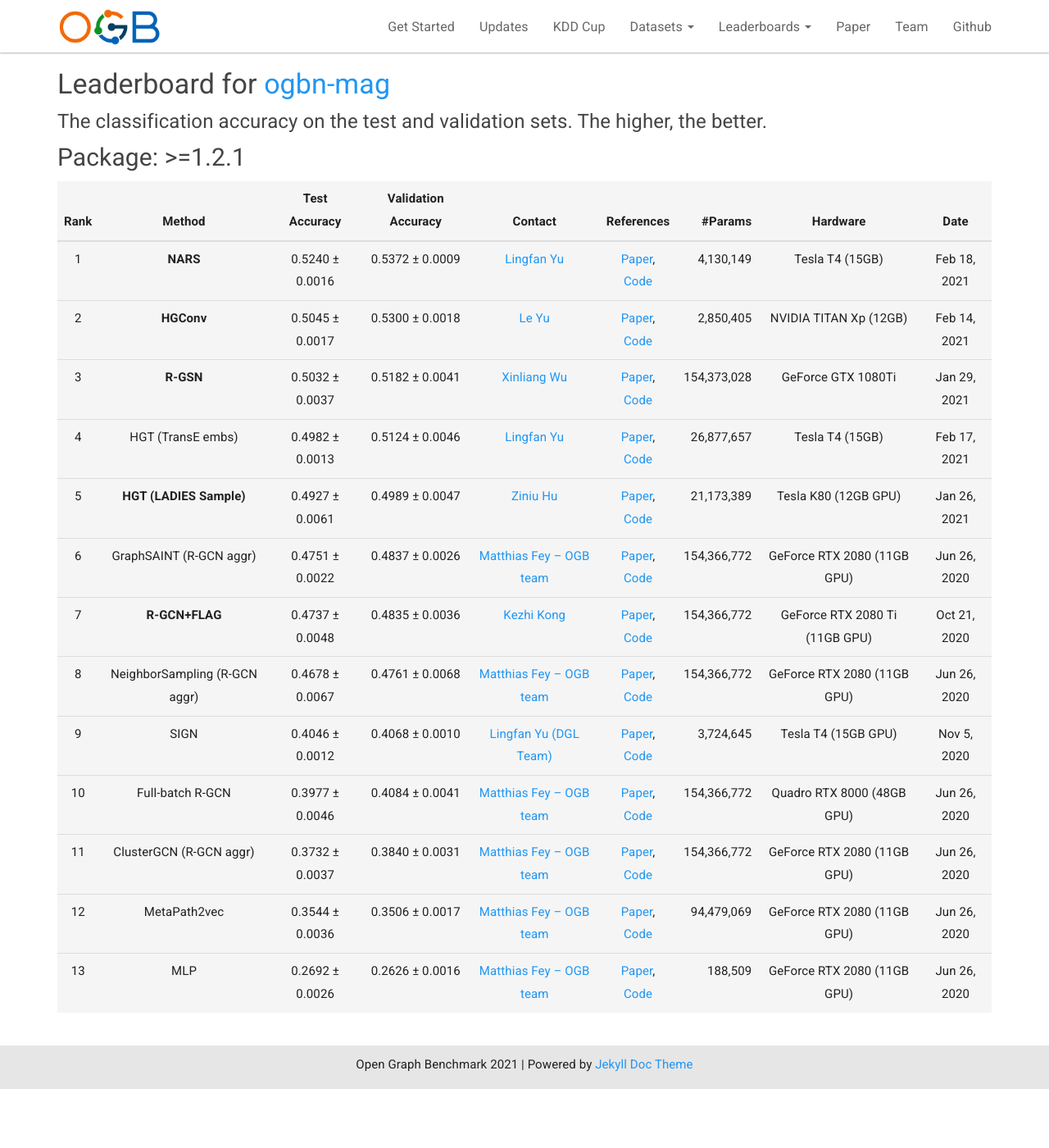
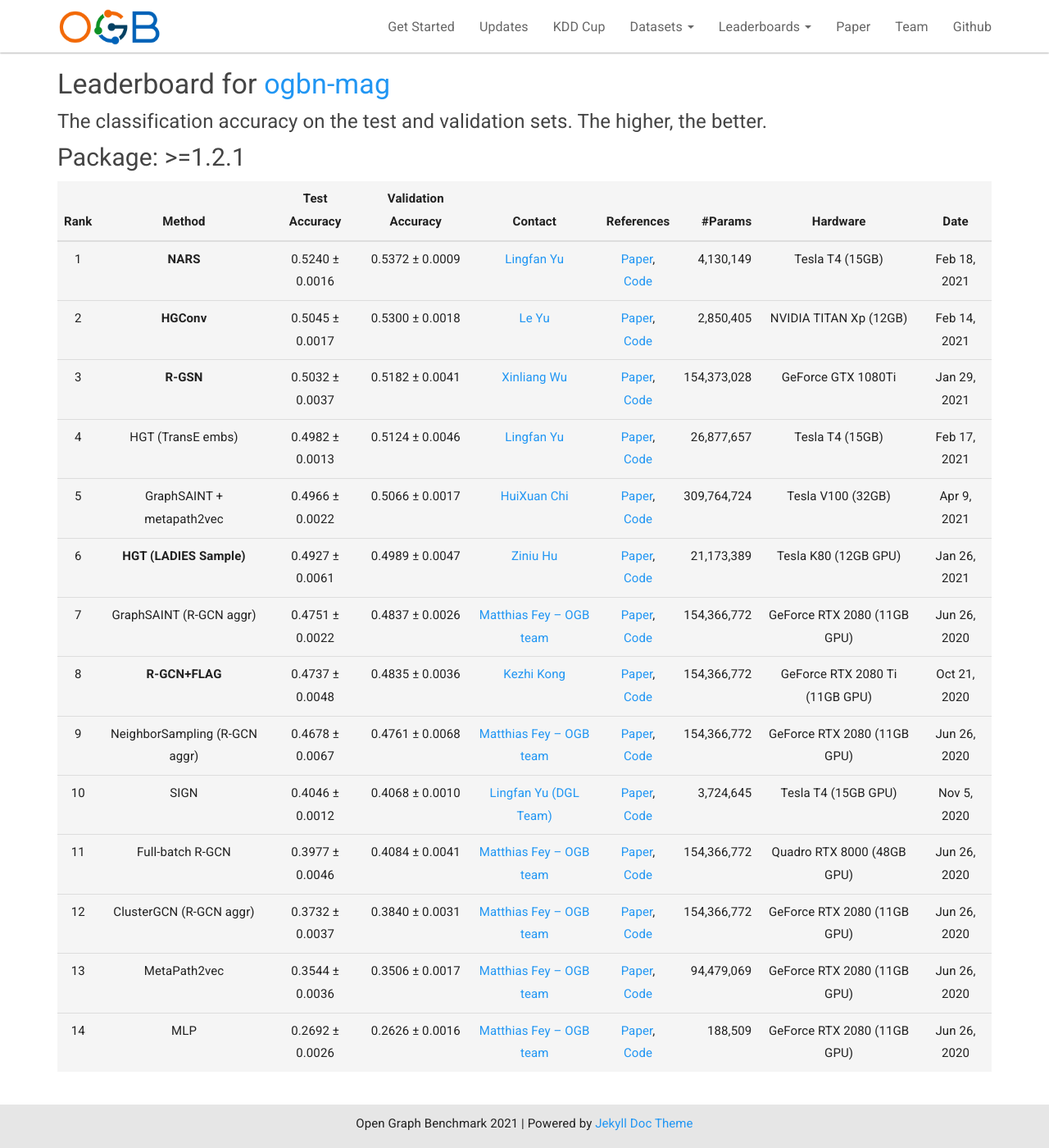
Before and after one commit to snap-stanford/ogb-web, a Jekyll site: the page built from _docs/leaderboard/leader_nodeprop.md, in a window 1280 px wide and 1400 px high, scrolled down 7867 px. Shown: the whole window at 82% size. Built offline with Jekyll 4.4.1, drawn with Linux system fonts in a browser that asks for light colours; before the commit the page ends 9195 px from its top, so only the background shows below that.

Commit message:
updateleaderboard

```diff
--- a/_docs/leaderboard/leader_nodeprop.md
+++ b/_docs/leaderboard/leader_nodeprop.md
@@ -173,12 +173,13 @@ The **bold** method name indicates that the implementation is **official** (by t
 |  2  |  **HGConv**  | 0.5045 ± 0.0017   | 0.5300 ± 0.0018 |[Le Yu](mailto:yule@buaa.edu.cn) | [Paper](https://arxiv.org/abs/2012.14722), [Code](https://github.com/yule-BUAA/HGConv.git) | 2,850,405 | NVIDIA TITAN Xp (12GB) | Feb 14, 2021 |
 |  3  |  **R-GSN**  | 0.5032 ± 0.0037   | 0.5182 ± 0.0041 |[Xinliang Wu](mailto:912251635@qq.com) | [Paper](https://arxiv.org/pdf/1703.06103.pdf), [Code](https://github.com/xjtuwxliang/R-GSN/tree/main) | 154,373,028 | GeForce GTX 1080Ti | Jan 29, 2021 |
 |  4  |  HGT (TransE embs)  | 0.4982 ± 0.0013   | 0.5124 ± 0.0046 | [Lingfan Yu](mailto:ly979@nyu.edu) | [Paper](https://arxiv.org/pdf/2003.01332.pdf), [Code](https://github.com/lingfanyu/pyHGT/tree/master/ogbn-mag) | 26,877,657 | Tesla T4 (15GB) | Feb 17, 2021 |
-|  5  |  **HGT (LADIES Sample)**  | 0.4927 ± 0.0061   | 0.4989 ± 0.0047 |[Ziniu Hu](mailto:bull@cs.ucla.edu) | [Paper](https://arxiv.org/abs/2003.01332), [Code](https://github.com/acbull/pyHGT/tree/master/ogbn-mag) | 21,173,389 | Tesla K80 (12GB GPU) | Jan 26, 2021 |
-|  6  |  GraphSAINT (R-GCN aggr)  | 0.4751 ± 0.0022   | 0.4837 ± 0.0026 | [Matthias Fey -- OGB team](mailto:matthias.fey@tu-dortmund.de) | [Paper](https://arxiv.org/abs/1907.04931), [Code](https://github.com/snap-stanford/ogb/tree/master/examples/nodeproppred/mag) | 154,366,772 | GeForce RTX 2080 (11GB GPU) | Jun 26, 2020 |
-|  7  |  **R-GCN+FLAG**  | 0.4737 ± 0.0048   | 0.4835 ± 0.0036 |[Kezhi Kong](mailto:kong@cs.umd.edu) | [Paper](https://arxiv.org/abs/2010.09891), [Code](https://github.com/devnkong/FLAG) | 154,366,772 | GeForce RTX 2080 Ti (11GB GPU) | Oct 21, 2020 |
-|  8  |  NeighborSampling (R-GCN aggr)  | 0.4678 ± 0.0067   | 0.4761 ± 0.0068 | [Matthias Fey -- OGB team](mailto:matthias.fey@tu-dortmund.de) | [Paper](https://arxiv.org/abs/1706.02216), [Code](https://github.com/snap-stanford/ogb/tree/master/examples/nodeproppred/mag) | 154,366,772 | GeForce RTX 2080 (11GB GPU) | Jun 26, 2020 |
-|  9  |  SIGN  | 0.4046 ± 0.0012   | 0.4068 ± 0.0010 | [Lingfan Yu (DGL Team)](mailto:lingfan.yu@nyu.edu) | [Paper](https://arxiv.org/abs/2004.11198), [Code](https://github.com/dmlc/dgl/tree/master/examples/pytorch/ogb/sign) | 3,724,645 | Tesla T4 (15GB GPU) | Nov 5, 2020 |
-|  10  |  Full-batch R-GCN  | 0.3977 ± 0.0046   | 0.4084 ± 0.0041 | [Matthias Fey -- OGB team](mailto:matthias.fey@tu-dortmund.de) | [Paper](https://arxiv.org/abs/1703.06103), [Code](https://github.com/snap-stanford/ogb/tree/master/examples/nodeproppred/mag) | 154,366,772 | Quadro RTX 8000 (48GB GPU) | Jun 26, 2020 |
-|  11  |  ClusterGCN (R-GCN aggr)  | 0.3732 ± 0.0037   | 0.3840 ± 0.0031 | [Matthias Fey -- OGB team](mailto:matthias.fey@tu-dortmund.de) | [Paper](https://arxiv.org/abs/1905.07953), [Code](https://github.com/snap-stanford/ogb/tree/master/examples/nodeproppred/mag) | 154,366,772 | GeForce RTX 2080 (11GB GPU) | Jun 26, 2020 |
-|  12  |  MetaPath2vec  | 0.3544 ± 0.0036   | 0.3506 ± 0.0017 | [Matthias Fey -- OGB team](mailto:matthias.fey@tu-dortmund.de) | [Paper](https://ericdongyx.github.io/papers/KDD17-dong-chawla-swami-metapath2vec.pdf), [Code](https://github.com/snap-stanford/ogb/tree/master/examples/nodeproppred/mag) | 94,479,069 | GeForce RTX 2080 (11GB GPU) | Jun 26, 2020 |
-|  13  |  MLP  | 0.2692 ± 0.0026   | 0.2626 ± 0.0016 | [Matthias Fey -- OGB team](mailto:matthias.fey@tu-dortmund.de) | [Paper](https://arxiv.org/abs/2005.00687), [Code](https://github.com/snap-stanford/ogb/tree/master/examples/nodeproppred/mag) | 188,509 | GeForce RTX 2080 (11GB GPU) | Jun 26, 2020 |
+|  5  |  GraphSAINT + metapath2vec  | 0.4966 ± 0.0022   | 0.5066 ± 0.0017 | [HuiXuan Chi](mailto:1520655940@qq.com) | [Paper](https://arxiv.org/abs/1907.04931), [Code](https://github.com/ytchx1999/PyG-ogbn-mag/tree/main/saint%2Bmetapath2vec) | 309,764,724 | Tesla V100 (32GB) | Apr 9, 2021 |
+|  6  |  **HGT (LADIES Sample)**  | 0.4927 ± 0.0061   | 0.4989 ± 0.0047 |[Ziniu Hu](mailto:bull@cs.ucla.edu) | [Paper](https://arxiv.org/abs/2003.01332), [Code](https://github.com/acbull/pyHGT/tree/master/ogbn-mag) | 21,173,389 | Tesla K80 (12GB GPU) | Jan 26, 2021 |
+|  7  |  GraphSAINT (R-GCN aggr)  | 0.4751 ± 0.0022   | 0.4837 ± 0.0026 | [Matthias Fey -- OGB team](mailto:matthias.fey@tu-dortmund.de) | [Paper](https://arxiv.org/abs/1907.04931), [Code](https://github.com/snap-stanford/ogb/tree/master/examples/nodeproppred/mag) | 154,366,772 | GeForce RTX 2080 (11GB GPU) | Jun 26, 2020 |
+|  8  |  **R-GCN+FLAG**  | 0.4737 ± 0.0048   | 0.4835 ± 0.0036 |[Kezhi Kong](mailto:kong@cs.umd.edu) | [Paper](https://arxiv.org/abs/2010.09891), [Code](https://github.com/devnkong/FLAG) | 154,366,772 | GeForce RTX 2080 Ti (11GB GPU) | Oct 21, 2020 |
+|  9  |  NeighborSampling (R-GCN aggr)  | 0.4678 ± 0.0067   | 0.4761 ± 0.0068 | [Matthias Fey -- OGB team](mailto:matthias.fey@tu-dortmund.de) | [Paper](https://arxiv.org/abs/1706.02216), [Code](https://github.com/snap-stanford/ogb/tree/master/examples/nodeproppred/mag) | 154,366,772 | GeForce RTX 2080 (11GB GPU) | Jun 26, 2020 |
+|  10  |  SIGN  | 0.4046 ± 0.0012   | 0.4068 ± 0.0010 | [Lingfan Yu (DGL Team)](mailto:lingfan.yu@nyu.edu) | [Paper](https://arxiv.org/abs/2004.11198), [Code](https://github.com/dmlc/dgl/tree/master/examples/pytorch/ogb/sign) | 3,724,645 | Tesla T4 (15GB GPU) | Nov 5, 2020 |
+|  11  |  Full-batch R-GCN  | 0.3977 ± 0.0046   | 0.4084 ± 0.0041 | [Matthias Fey -- OGB team](mailto:matthias.fey@tu-dortmund.de) | [Paper](https://arxiv.org/abs/1703.06103), [Code](https://github.com/snap-stanford/ogb/tree/master/examples/nodeproppred/mag) | 154,366,772 | Quadro RTX 8000 (48GB GPU) | Jun 26, 2020 |
+|  12  |  ClusterGCN (R-GCN aggr)  | 0.3732 ± 0.0037   | 0.3840 ± 0.0031 | [Matthias Fey -- OGB team](mailto:matthias.fey@tu-dortmund.de) | [Paper](https://arxiv.org/abs/1905.07953), [Code](https://github.com/snap-stanford/ogb/tree/master/examples/nodeproppred/mag) | 154,366,772 | GeForce RTX 2080 (11GB GPU) | Jun 26, 2020 |
+|  13  |  MetaPath2vec  | 0.3544 ± 0.0036   | 0.3506 ± 0.0017 | [Matthias Fey -- OGB team](mailto:matthias.fey@tu-dortmund.de) | [Paper](https://ericdongyx.github.io/papers/KDD17-dong-chawla-swami-metapath2vec.pdf), [Code](https://github.com/snap-stanford/ogb/tree/master/examples/nodeproppred/mag) | 94,479,069 | GeForce RTX 2080 (11GB GPU) | Jun 26, 2020 |
+|  14  |  MLP  | 0.2692 ± 0.0026   | 0.2626 ± 0.0016 | [Matthias Fey -- OGB team](mailto:matthias.fey@tu-dortmund.de) | [Paper](https://arxiv.org/abs/2005.00687), [Code](https://github.com/snap-stanford/ogb/tree/master/examples/nodeproppred/mag) | 188,509 | GeForce RTX 2080 (11GB GPU) | Jun 26, 2020 |
```
